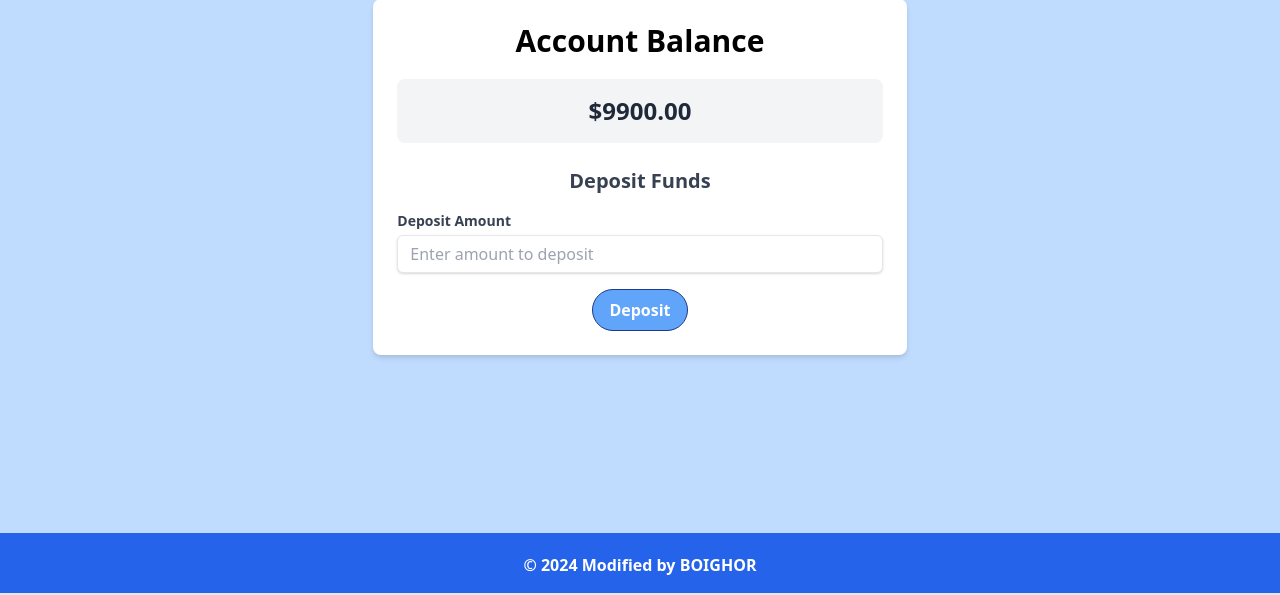
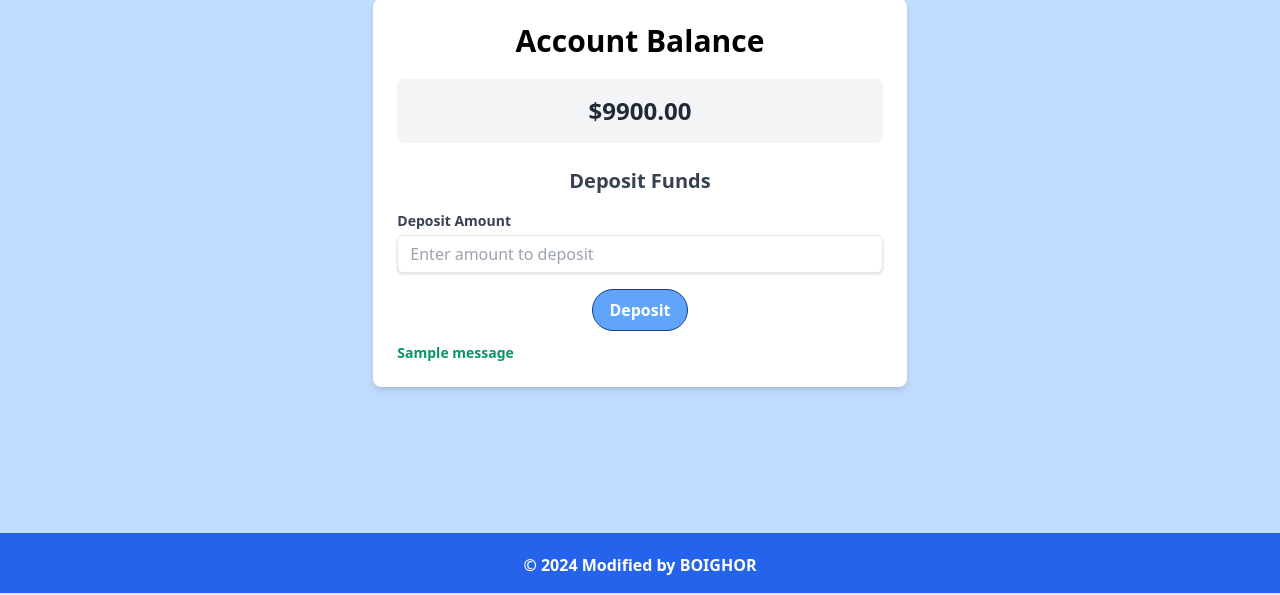
Before and after one commit to SAMIUL-35/BOIGHOR, a Django app: page /transaction/deposit/ in a window 1280 px wide. Shown: the part 205-800 px from the top of the page. Run offline with Django 5.2, Linux system fonts and the light colour scheme; a user stored in the database is signed in; data comes from the database, SQL or seed files in the repository; one stand-in notice (Sample message) is shown.

Commit message:
deposit email

```diff
--- a/transaction/templates/transaction/deposit.html
+++ b/transaction/templates/transaction/deposit.html
@@ -24,9 +24,11 @@
                         min="1"
                     >
                 </div>
+
                 {% if deposit_error %}
                     <p class="text-red-600 text-sm italic">{{ deposit_error }}</p>
                 {% endif %}
+
                 <div class="flex justify-center">
                     <button
                         type="submit"
@@ -36,6 +38,15 @@
                     </button>
                 </div>
             </form>
+
+            {% for message in messages %}
+                <div class="mt-3">
+                    <p class="text-sm font-bold {% if message.tags == 'error' %}text-red-600{% else %}text-green-600{% endif %}">
+                        {{ message }}
+                    </p>
+                </div>
+            {% endfor %}
+
         {% else %}
             <div class="text-center">
                 <p class="text-red-600 font-medium">
--- a/transaction/views.py
+++ b/transaction/views.py
@@ -19,6 +19,8 @@ def send_transaction_email(user, amount, subject, template):
     except Exception as e:
         print(f"Failed to send email: {str(e)}")
 
+from django.contrib import messages
+
 @login_required
 def deposit_view(request):
     try:
@@ -29,18 +31,21 @@ def deposit_view(request):
         })
 
     form = DepositForm(request.POST or None)
-    error_message = None
     if request.method == 'POST' and form.is_valid():
         amount = form.cleaned_data['amount']
+        if amount <= 0:
+            messages.error(request, "Amount must be greater than zero.")
+            return render(request, 'transaction/deposit.html', {
+                'form': form,
+                'account': account,
+            })
+
         try:
+
             account.deposit(amount)
 
-            # Render the response first, then call send_transaction_email
-            response = render(request, 'transaction/deposit.html', {
-                'form': DepositForm(),
-                'account': account,
-                'success_message': f"Successfully deposited ${amount}"
-            })
+
+            messages.success(request, f"Successfully deposited ${amount}. Your new balance is ${account.balance}.")
 
             # Send the confirmation email
             send_transaction_email(
@@ -50,16 +55,14 @@ def deposit_view(request):
                 template="transaction/deposit_email.html"
             )
 
-            # Return the response after sending the email
-            return response
+            return redirect('deposit')  # Redirect after POST to avoid resubmission
 
         except Exception as e:
-            error_message = str(e)
+            messages.error(request, str(e))
 
     return render(request, 'transaction/deposit.html', {
         'form': form,
         'account': account,
-        'error_message': error_message
     })
 
 @login_required
```
